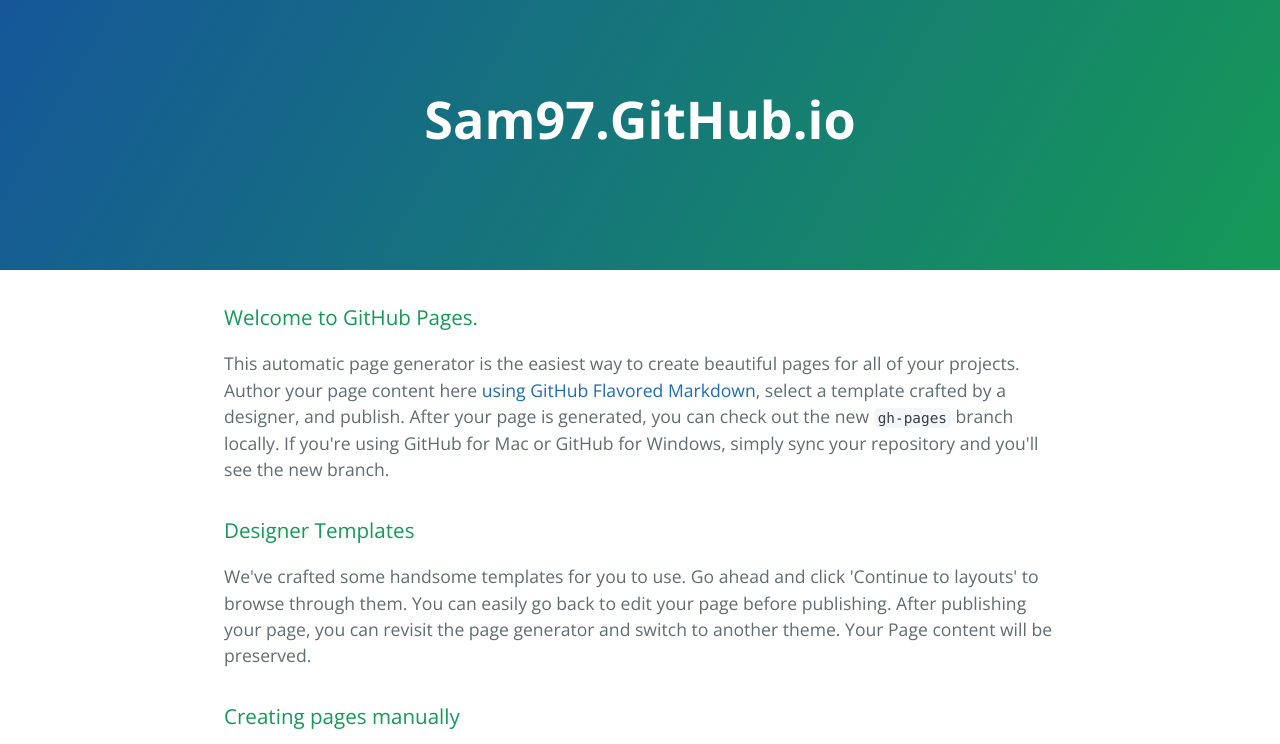
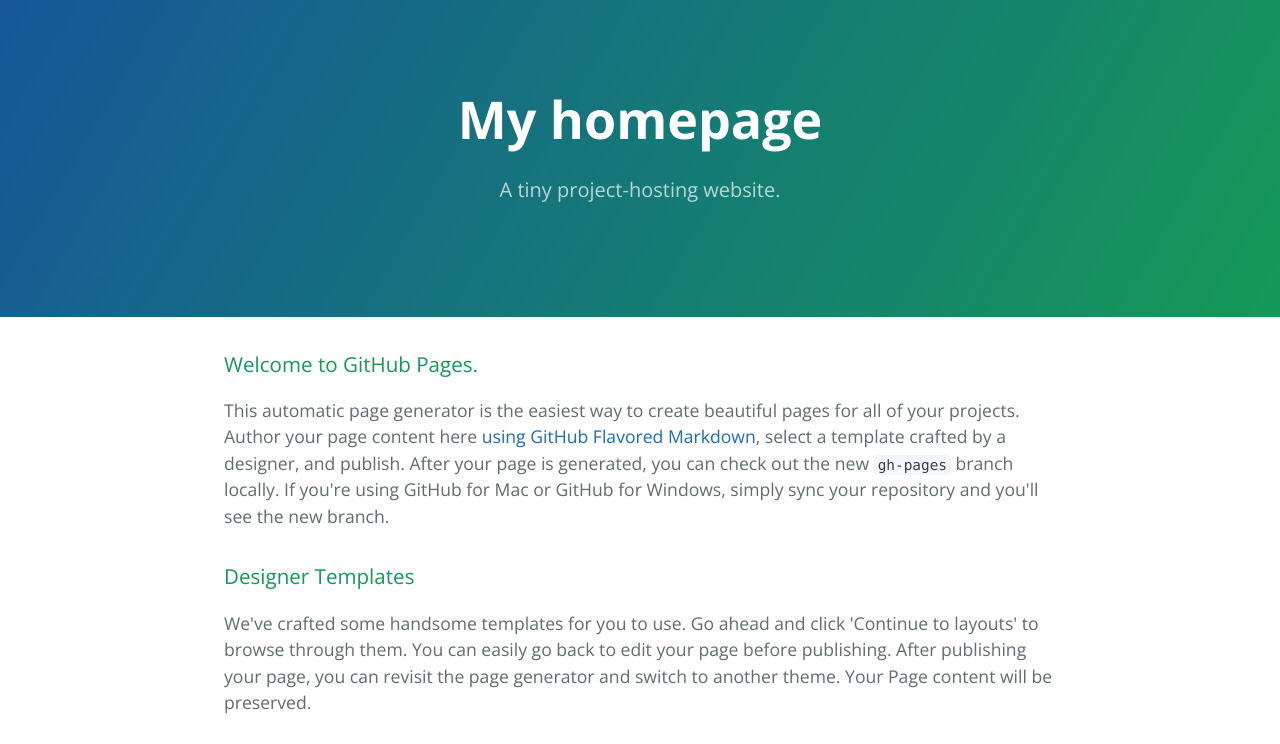
Before and after one commit to sam97/sam97.github.io, a plain HTML site: page index.html in a window 1280 px wide. Shown: the top 744 px of the page. Drawn offline with nearby package versions, Linux system fonts and the light colour scheme.

Commit message:
Changed initial title and subtitle

```diff
--- a/index.html
+++ b/index.html
@@ -2,7 +2,7 @@
 <html lang="en-us">
   <head>
     <meta charset="UTF-8">
-    <title>Sam97.GitHub.io by sam97</title>
+    <title>Sam Glider's Homepage</title>
     <meta name="viewport" content="width=device-width, initial-scale=1">
     <link rel="stylesheet" type="text/css" href="stylesheets/normalize.css" media="screen">
     <link href='http://fonts.googleapis.com/css?family=Open+Sans:400,700' rel='stylesheet' type='text/css'>
@@ -11,8 +11,8 @@
   </head>
   <body>
     <section class="page-header">
-      <h1 class="project-name">Sam97.GitHub.io</h1>
-      <h2 class="project-tagline"></h2>
+      <h1 class="project-name">My homepage</h1>
+      <h2 class="project-tagline">A tiny project-hosting website.</h2>
     </section>
 
     <section class="main-content">
```
